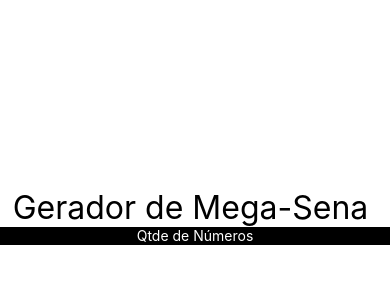
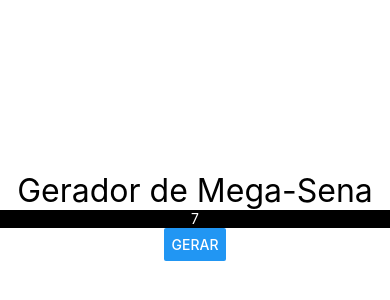
Before and after one commit to davidIsrael-rj/react-native-execicios, a React Native app: screen / in a window 390 px wide. Shown: the part 206-506 px from the top of the page. Built offline with nearby package versions, Linux system fonts and the light colour scheme.

Commit message:
Mostrar a quantidade de números aleatórios gerados sem repetição

```diff
--- a/src/App.jsx
+++ b/src/App.jsx
@@ -29,7 +29,7 @@
 
 function App() {
     return <SafeAreaView style={style.App}>
-        <Mega/>
+        <Mega qtdeNumeros={7} />
         {/*
         <FlexboxV4/>
         <FlexboxV3/>
--- a/src/components/mega/Mega.jsx
+++ b/src/components/mega/Mega.jsx
@@ -1,38 +1,58 @@
 import React, { Component } from "react";
-import { Text, TextInput } from "react-native";
+import { Button, Text, TextInput } from "react-native";
 import estilo from "../estilo";
 
 export default class Mega extends Component {
 
     state = {
-        qtdeNumeros: this.props.qtdeNumeros
+        qtdeNumeros: this.props.qtdeNumeros,
+        numeros: []
     }
 
+    alterarQtdeNumero = (qtde) => {
+        this.setState({ qtdeNumeros: +qtde })
+    }
 
-    alterarQtdeNumero =(qtde) => {
-        this.setState({ qtdeNumeros: qtde })
+    gerarNumeroNaoContido = nums => {
+        const novo = parseInt(Math.random() * 60) + 1
+        return nums.includes(novo) ? this.gerarNumeroNaoContido(nums) : novo
+    }
+    gerarNumeros = () => {
+        const numeros = Array(this.state.qtdeNumeros)
+            .fill()
+            .reduce(n => [...n, this.gerarNumeroNaoContido(n)], [])
+            .sort((a,b) => a-b)
+        this.setState({ numeros })
     }
 
     render() {
         return (
             <>
                 <Text style={estilo.fontG}>
-                    Gerador de Mega-Sena {this.state.qtdeNumeros}
+                    Gerador de Mega-Sena
                 </Text>
                 <TextInput
                     keyboardType="numeric"
                     style={{
                         borderBottomWidth: 1,
-                        backgroundColor:"#000",
-                        width:"100%",
-                        color:"#fff" ,
-                        textAlign:"center"
+                        backgroundColor: "#000",
+                        width: "100%",
+                        color: "#fff",
+                        textAlign: "center"
 
                     }}
                     placeholder="Qtde de Números"
-                    value={this.state.qtdeNumeros}
+                    value={`${this.state.qtdeNumeros}`}
                     onChangeText={this.alterarQtdeNumero}
                 />
+
+                <Button
+                    title="Gerar"
+                    onPress={this.gerarNumeros}
+                />
+                <Text>
+                    {this.state.numeros.join(',')}
+                </Text>
             </>
         )
     }
```
